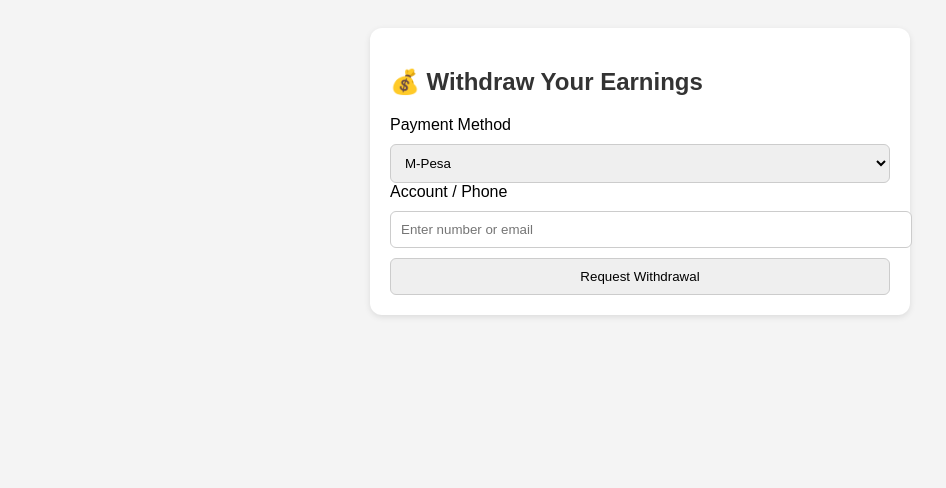
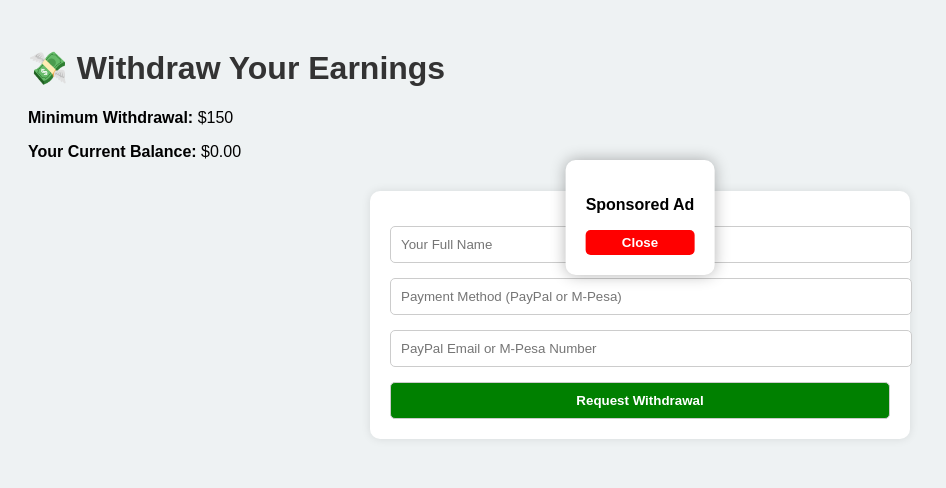
Before and after one commit to benmarshall254/Watchand-earn-app1, a Flask app: template templates/withdraw.html in a window 1280 px wide. Shown: the top 488 px of the page, without its empty margins (0-946 px from the left). Run offline with Flask 2, Linux system fonts and the light colour scheme; the template is opened without the code that fills it, so the values that code supplies are empty.

Commit message:
Update withdraw.html

```diff
--- a/templates/withdraw.html
+++ b/templates/withdraw.html
@@ -5,53 +5,142 @@
   <title>Withdraw Earnings</title>
   <style>
     body {
-            font-family: Arial;
-            background: #f4f4f4;
+      font-family: Arial, sans-serif;
+      background: #eef2f3;
       padding: 20px;
     }
-        .container {
-            background: white;
-            max-width: 500px;
-            margin: auto;
-            padding: 20px;
-            border-radius: 12px;
-            box-shadow: 0 2px 6px rgba(0,0,0,0.1);
-        }
-        h2 {
+    h1 {
       color: #333;
     }
-        input, select, button {
+    form {
+      background: #fff;
+      padding: 20px;
+      max-width: 500px;
+      margin: 0 auto;
+      box-shadow: 0 0 10px rgba(0,0,0,0.1);
+      border-radius: 10px;
+    }
+    input, button {
+      display: block;
       width: 100%;
+      margin-top: 15px;
       padding: 10px;
-            margin-top: 10px;
-            border-radius: 6px;
       border: 1px solid #ccc;
+      border-radius: 5px;
+    }
+    button {
+      background: green;
+      color: white;
+      font-weight: bold;
+      cursor: pointer;
     }
     .message {
-            margin-top: 15px;
-            color: green;
+      margin-top: 20px;
+      padding: 10px;
+      background: #d4edda;
+      color: #155724;
+      border-radius: 5px;
+      text-align: center;
+    }
+    .ad-container {
+      margin: 30px 0;
+      text-align: center;
+    }
+    /* Popup Ad Style */
+    #popup-ad {
+      display: none;
+      position: fixed;
+      top: 20%;
+      left: 50%;
+      transform: translateX(-50%);
+      background: #fff;
+      padding: 20px;
+      z-index: 9999;
+      box-shadow: 0 0 15px rgba(0,0,0,0.3);
+      border-radius: 10px;
+    }
+    #close-popup {
+      margin-top: 10px;
+      background: red;
+      color: white;
+      border: none;
+      padding: 5px 10px;
+      cursor: pointer;
+      border-radius: 5px;
     }
   </style>
 </head>
 <body>
-<div class="container">
-    <h2>💰 Withdraw Your Earnings</h2>
-    <form method="POST">
-        <label for="method">Payment Method</label>
-        <select name="method" id="method" required>
-            <option value="M-Pesa">M-Pesa</option>
-            <option value="PayPal">PayPal</option>
-        </select>
 
-        <label for="account">Account / Phone</label>
-        <input type="text" name="account" id="account" placeholder="Enter number or email" required>
+<h1>💸 Withdraw Your Earnings</h1>
 
+<p><strong>Minimum Withdrawal:</strong> $150</p>
+<p><strong>Your Current Balance:</strong> ${{ '%.2f' % earnings }}</p>
+
+<!-- 🔼 Top AdSense Ad -->
+<div class="ad-container">
+  <script async src="https://pagead2.googlesyndication.com/pagead/js/adsbygoogle.js?client=ca-pub-6332657251575161"
+          crossorigin="anonymous"></script>
+  <ins class="adsbygoogle"
+       style="display:block"
+       data-ad-client="ca-pub-6332657251575161"
+       data-ad-slot="8486290217"
+       data-ad-format="auto"
+       data-full-width-responsive="true"></ins>
+  <script>(adsbygoogle = window.adsbygoogle || []).push({});</script>
+</div>
+
+<form method="POST" action="/withdraw">
+  <input type="text" name="name" placeholder="Your Full Name" required>
+  <input type="text" name="method" placeholder="Payment Method (PayPal or M-Pesa)" required>
+  <input type="text" name="details" placeholder="PayPal Email or M-Pesa Number" required>
   <button type="submit">Request Withdrawal</button>
 </form>
 
 {% if message %}
 <div class="message">{{ message }}</div>
 {% endif %}
+
+<!-- 🔽 Bottom AdSense Ad -->
+<div class="ad-container">
+  <script async src="https://pagead2.googlesyndication.com/pagead/js/adsbygoogle.js?client=ca-pub-6332657251575161"
+          crossorigin="anonymous"></script>
+  <ins class="adsbygoogle"
+       style="display:block"
+       data-ad-client="ca-pub-6332657251575161"
+       data-ad-slot="8486290217"
+       data-ad-format="auto"
+       data-full-width-responsive="true"></ins>
+  <script>(adsbygoogle = window.adsbygoogle || []).push({});</script>
 </div>
+
+<!-- 🪟 Popup Ad -->
+<div id="popup-ad">
+  <p><strong>Sponsored Ad</strong></p>
+  <script async src="https://pagead2.googlesyndication.com/pagead/js/adsbygoogle.js?client=ca-pub-6332657251575161"
+          crossorigin="anonymous"></script>
+  <ins class="adsbygoogle"
+       style="display:block"
+       data-ad-client="ca-pub-6332657251575161"
+       data-ad-slot="8486290217"
+       data-ad-format="rectangle"
+       data-full-width-responsive="true"></ins>
+  <script>(adsbygoogle = window.adsbygoogle || []).push({});</script>
+  <button id="close-popup">Close</button>
+</div>
+
+<script>
+  // Show popup ad 6 seconds after page load
+  window.onload = function () {
+    setTimeout(() => {
+      document.getElementById('popup-ad').style.display = 'block';
+    }, 6000);
+
+    document.getElementById('close-popup').onclick = () => {
+      document.getElementById('popup-ad').style.display = 'none';
+    };
+  };
+</script>
+
 </body>
 </html>
```
Lines whose indentation alone changed are shown as unchanged.
